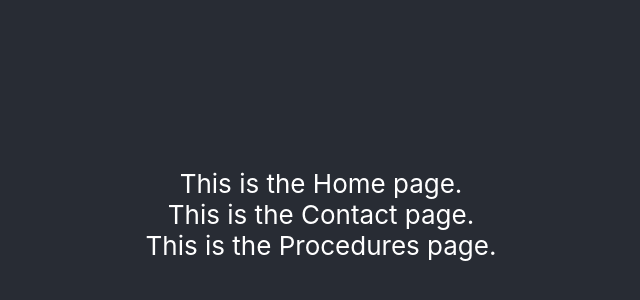
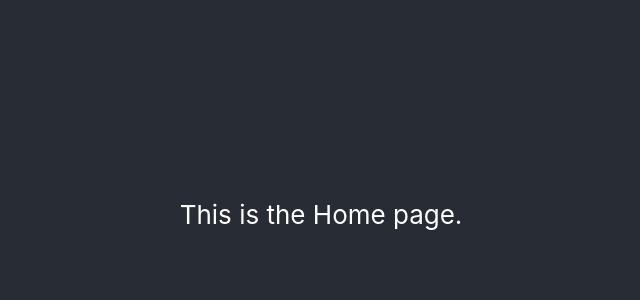
Before and after one commit to jtreeves/dentist-router, a JavaScript app: page / in a window 1280 px wide. Shown: the part 186-486 px from the top of the page, without its empty margins (319-959 px from the left). Built offline with nearby package versions, Linux system fonts and the light colour scheme; the HTML template or start-up script is replaced by a standard one.

Commit message:
[App] Wrap components in Route tags

```diff
--- a/src/App.js
+++ b/src/App.js
@@ -10,9 +10,9 @@ function App() {
     return (
         <BrowserRouter>
             <div className='App-header'>
-                <Home />
-                <Contact />
-                <Procedures />
+                <Route path='/' component={Home} />
+                <Route path='/contact' component={Contact} />
+                <Route path='/procedures' component={Procedures} />
             </div>
         </BrowserRouter>
     )
```
Also changed, not shown: 1 other file (tests, documents, lock files or other folders).
